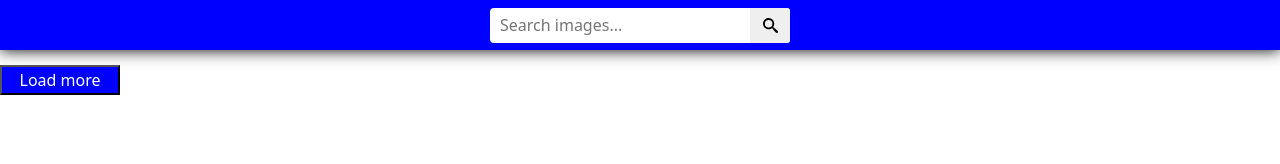
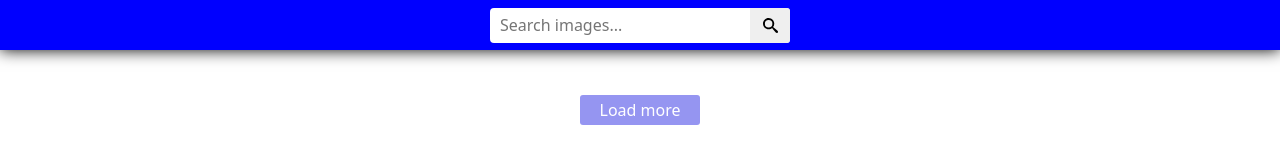
Before and after one commit to Bachynckyi/goit-js-hw-11, a website built with Parcel: page src/index.html in a window 1280 px wide. Built offline with nearby package versions, Linux system fonts and the light colour scheme.

Commit message:
update_6

```diff
--- a/src/sass/_example.scss
+++ b/src/sass/_example.scss
@@ -89,9 +89,25 @@
 
 // Button load more
 
+.button-load {
+    display: flex;
+    justify-content: center;
+}
+
 .load-more {
+    margin-top: 30px;
+    margin-bottom: 30px;
     color: #fff;
-    background-color: blue;
+    background-color: rgb(149, 149, 241);;
     width: 120px;
     height: 30px;
+    border: none;
+    border-radius: 3px;
+
+
+    &:hover {
+        background-color: rgb(109, 109, 233);
+        cursor: pointer;
+    }
+
 };
```
